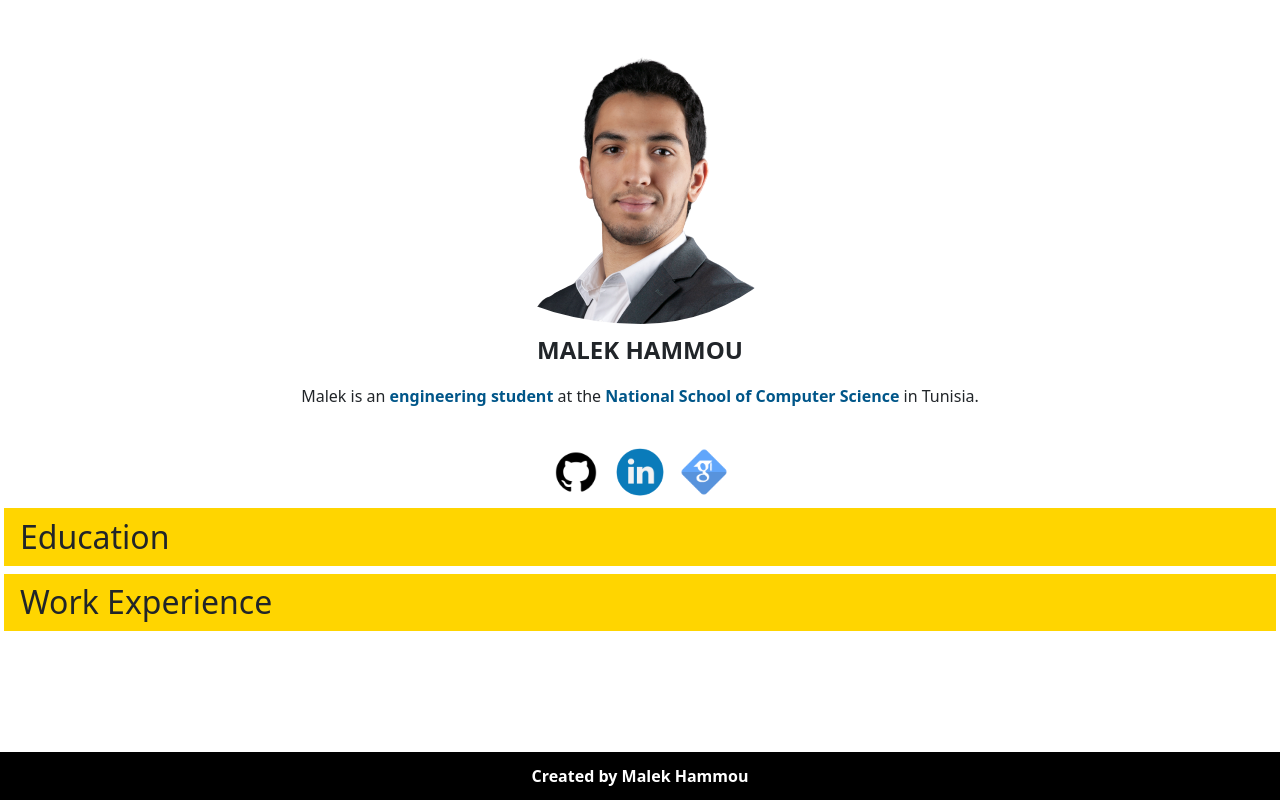
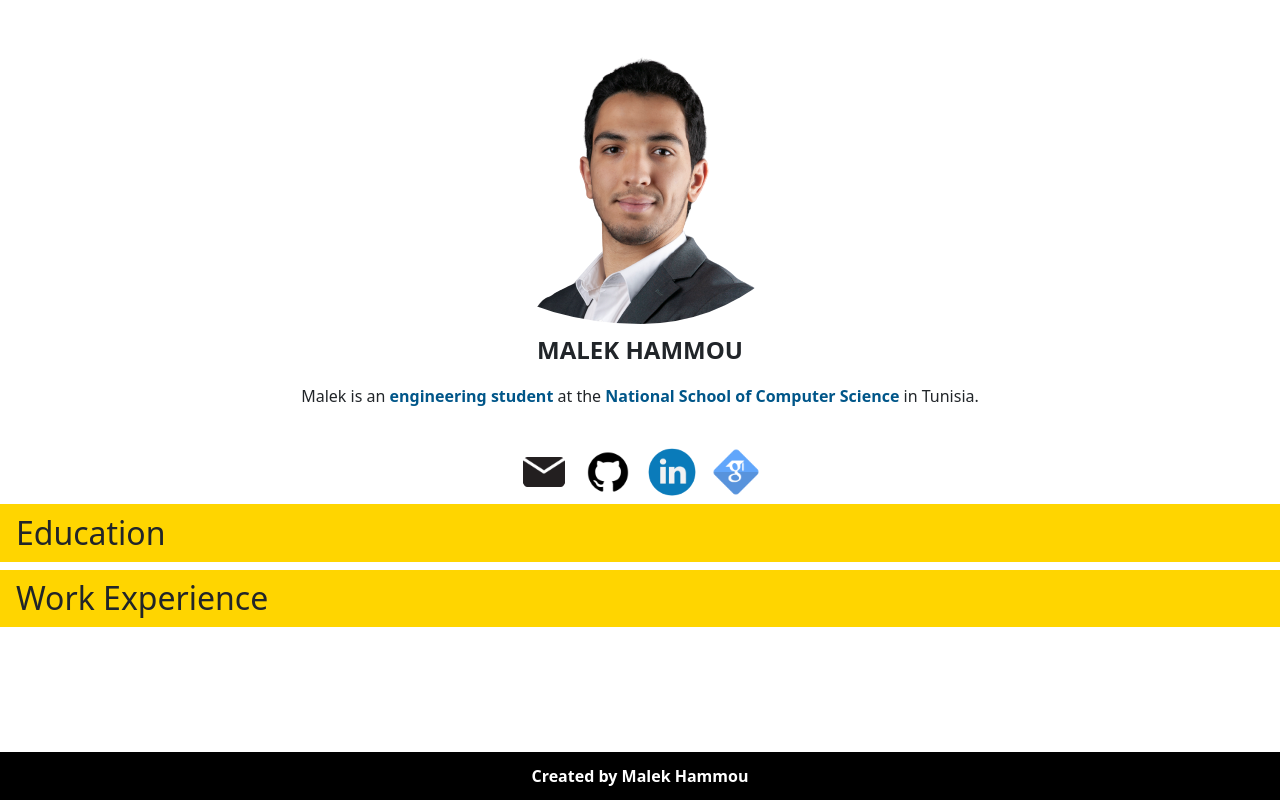
Before and after one commit to malekhammou/personalwebsite, a React (Create React App) app: page / in a window 1280 px wide. Built offline with nearby package versions, Linux system fonts and the light colour scheme.

Commit message:
styling tweaks

```diff
--- a/src/App.css
+++ b/src/App.css
@@ -9,7 +9,6 @@ body {
   flex-direction: column;
 }
 .main-wrapper {
-  padding: 0.25em;
   width: 100%;
   flex: 1 0 auto;
 }
@@ -44,8 +43,7 @@ body {
   margin: 0;
   padding: 0;
   border-bottom: rgb(0, 0, 0) solid 0.04em;
-  padding-bottom: 0.25em;
-  padding-top: 0.25em;
+  padding: 0.25em 0.25em;
 }
 .section:last-of-type {
   border: none;
--- a/src/App.js
+++ b/src/App.js
@@ -2,6 +2,7 @@ import React,{useState,useEffect} from "react";
 import "./App.css";
 import Malek from "../src/images/nobg.png";
 import Github from "../src/icons/github.png";
+import Mail from "../src/icons/mail.png"
 import Linkedin from "../src/icons/linkedin.png";
 import Scholar from "../src/icons/scholar.png";
 import 'bootstrap/dist/css/bootstrap.min.css';
@@ -32,6 +33,17 @@ const App=()=> {
        Malek is an <span className="highlight">engineering student</span> at the <span className="highlight">National School of Computer Science</span> in Tunisia.
       </p>
       <div style={{ display: "flex" }}>
+      <a  href="mailto:malek.hammou@ensi-uma.tn" target="_blank">
+          <img
+            style={{
+              height: "3em",
+              width: "3m",
+              borderRadius: "50%",
+              margin: "0.5em",
+            }}
+            src={Mail}
+          />
+        </a>
         <a href="https://github.com/malekhammou" target="_blank">
           <img
             style={{
```
Also changed, not shown: src/icons/mail.png (added).
